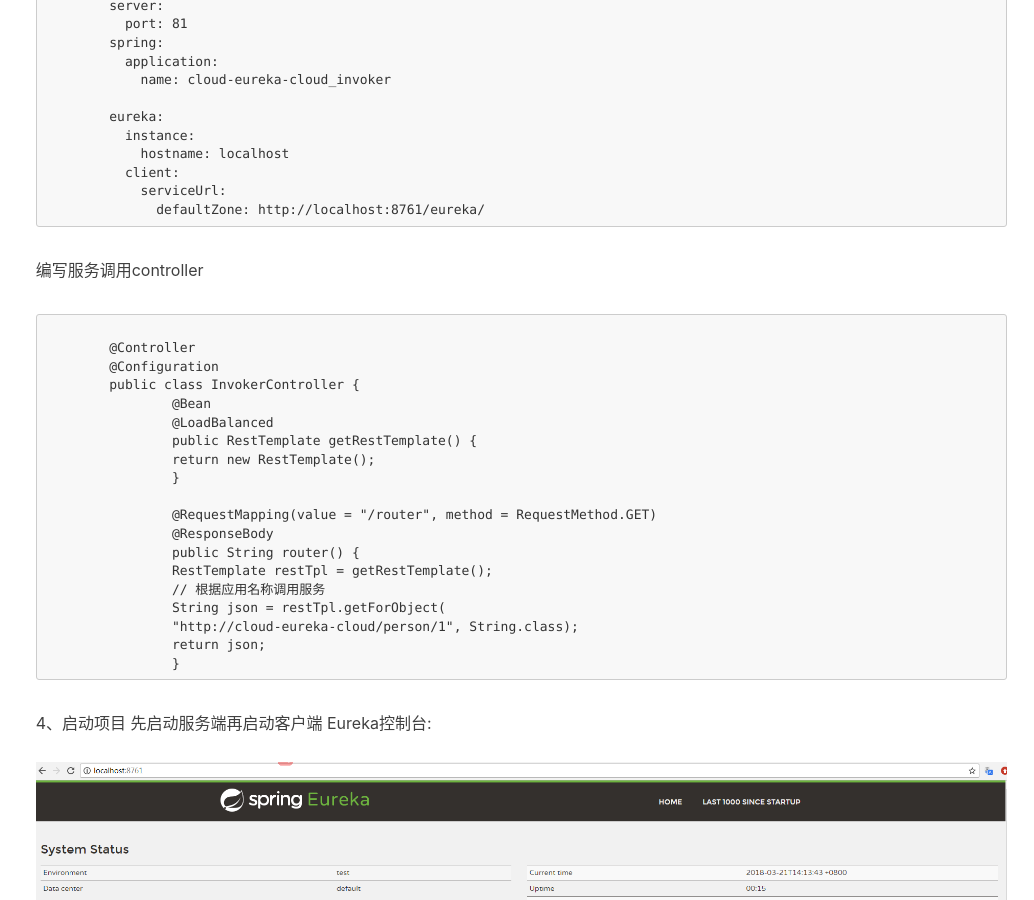
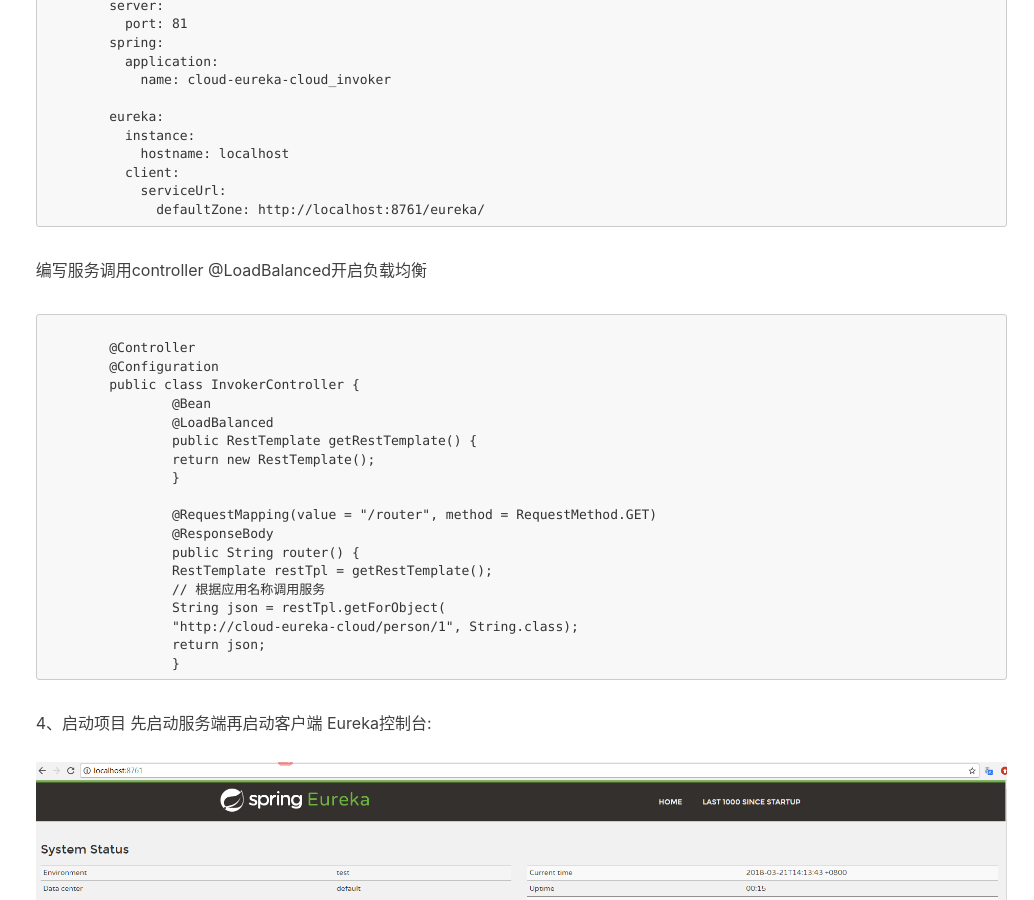
Before and after one commit to mrzhangxisheng/mrzhangxisheng.github.io, a Jekyll site: the page built from _posts/2018-03-18-springcloud_1-2018.markdown, in a window 1280 px wide and 900 px high, scrolled down 5334 px. Shown: the whole window, without its empty margins (246-1280 px from the left). Built offline with Jekyll 4.4.1, drawn with Linux system fonts in a browser that asks for light colours; nearby versions of some CDN libraries; comment, search, counter and statistics services are not loaded.

Commit message:
Update 2018-03-18-springcloud_1-2018.markdown

````diff
--- a/_posts/2018-03-18-springcloud_1-2018.markdown
+++ b/_posts/2018-03-18-springcloud_1-2018.markdown
@@ -245,7 +245,7 @@
 	      defaultZone: http://localhost:8761/eureka/
 ```
 
-编写服务调用controller
+编写服务调用controller  @LoadBalanced开启负载均衡
 
 ```
 
````
